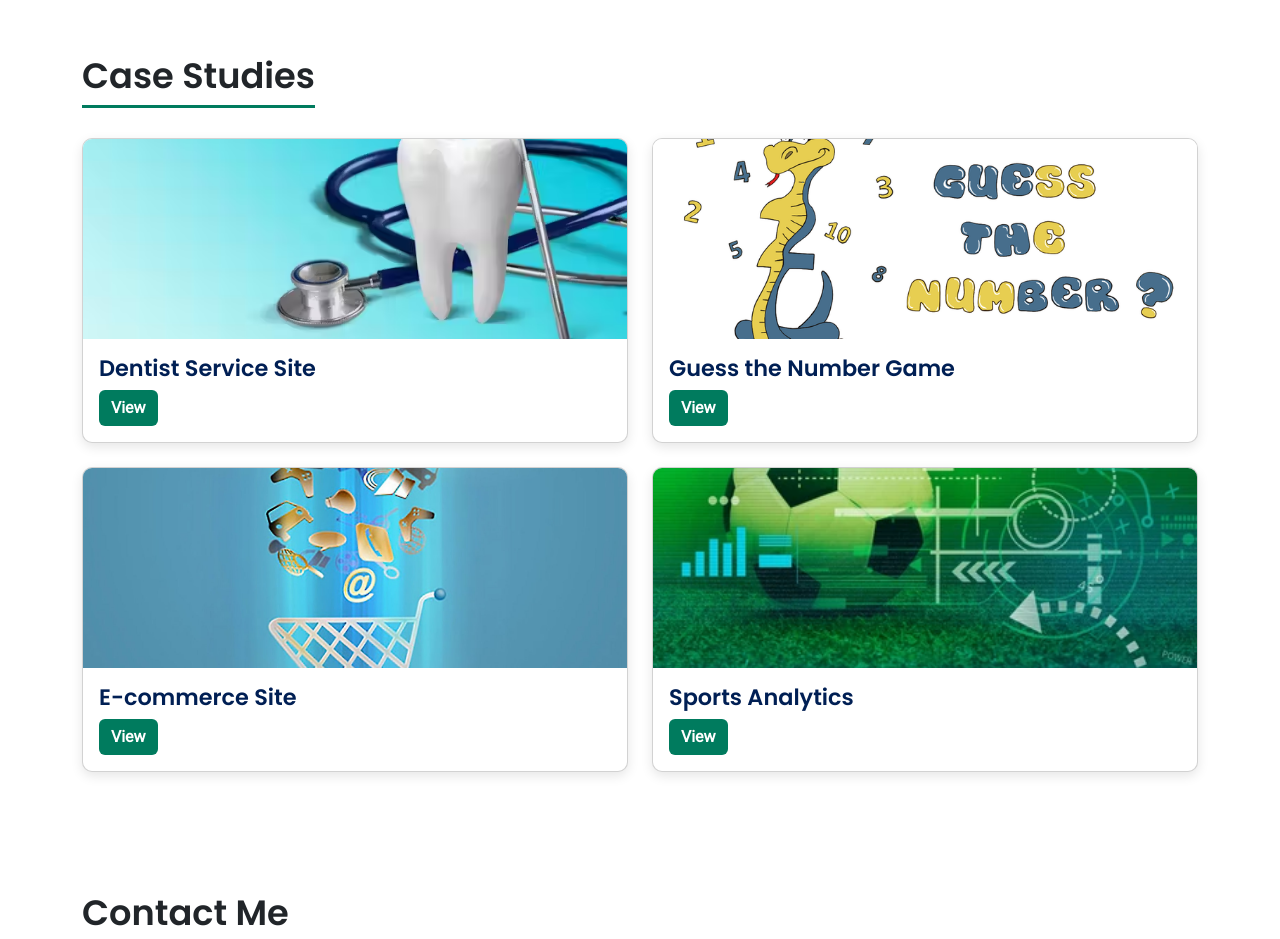
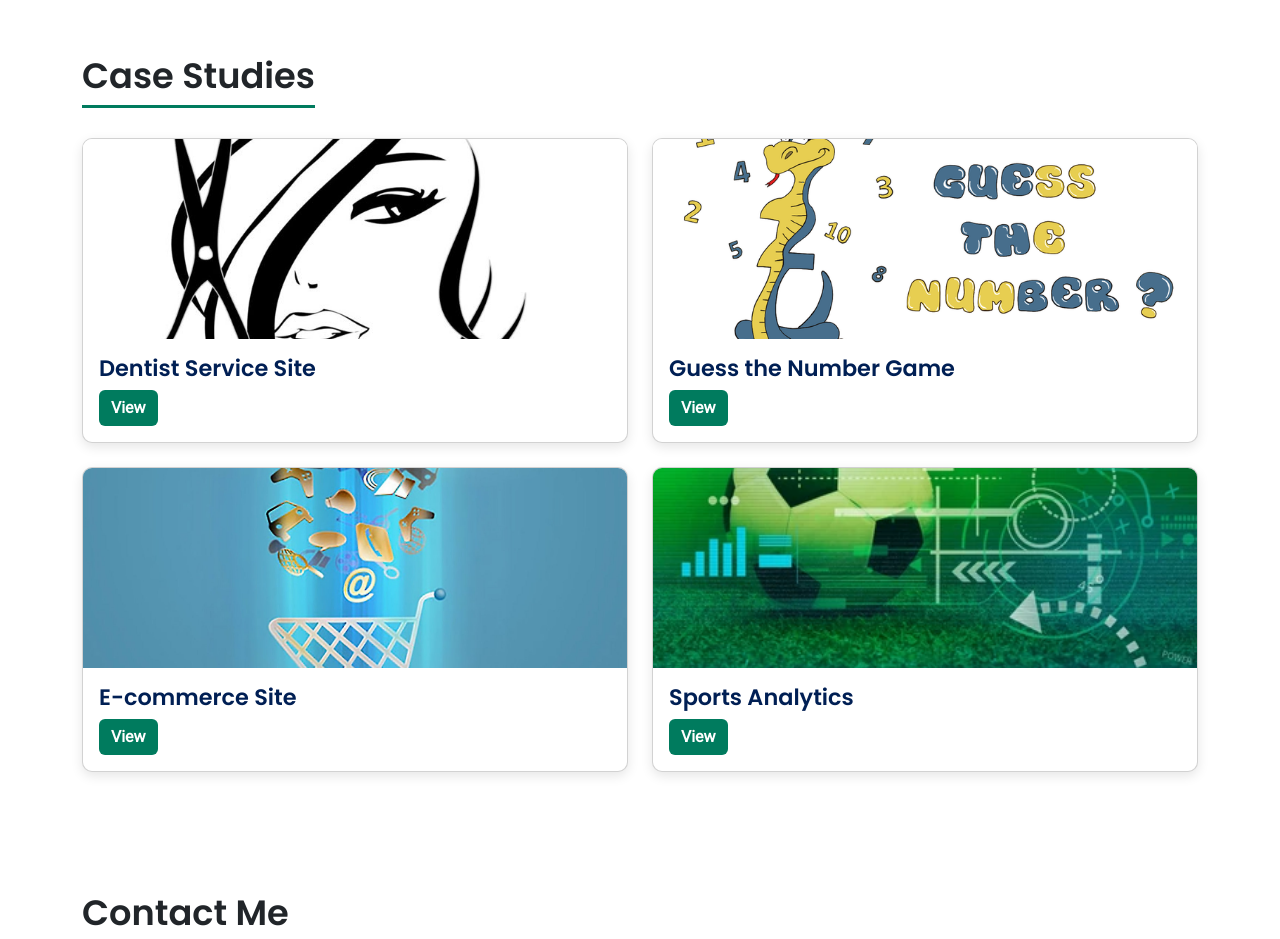
Before and after one commit to SaraBasil/SEG3125_Portfolio, a plain HTML site: page index.html in a window 1280 px wide. Shown: the part 1000-1939 px from the top of the page. Drawn offline with nearby package versions, Linux system fonts and the light colour scheme.

Commit message:
Changed image on salon site

```diff
--- a/index.html
+++ b/index.html
@@ -63,7 +63,7 @@
 
     <div class="col">
       <div class="card">
-        <img src="Images/Dentist.jpg" class="card-img-top" alt="Dentist Service Site" />
+        <img src="Images/HairSalon.jpg" class="card-img-top" alt="Dentist Service Site" />
         <div class="card-body">
           <h5 class="card-title">Dentist Service Site</h5>
           <a href="coming-soon.html" class="btn btn-success">View</a>
```
Also changed, not shown: Images/Dentist.jpg (deleted), Images/HairSalon.jpg (added).
